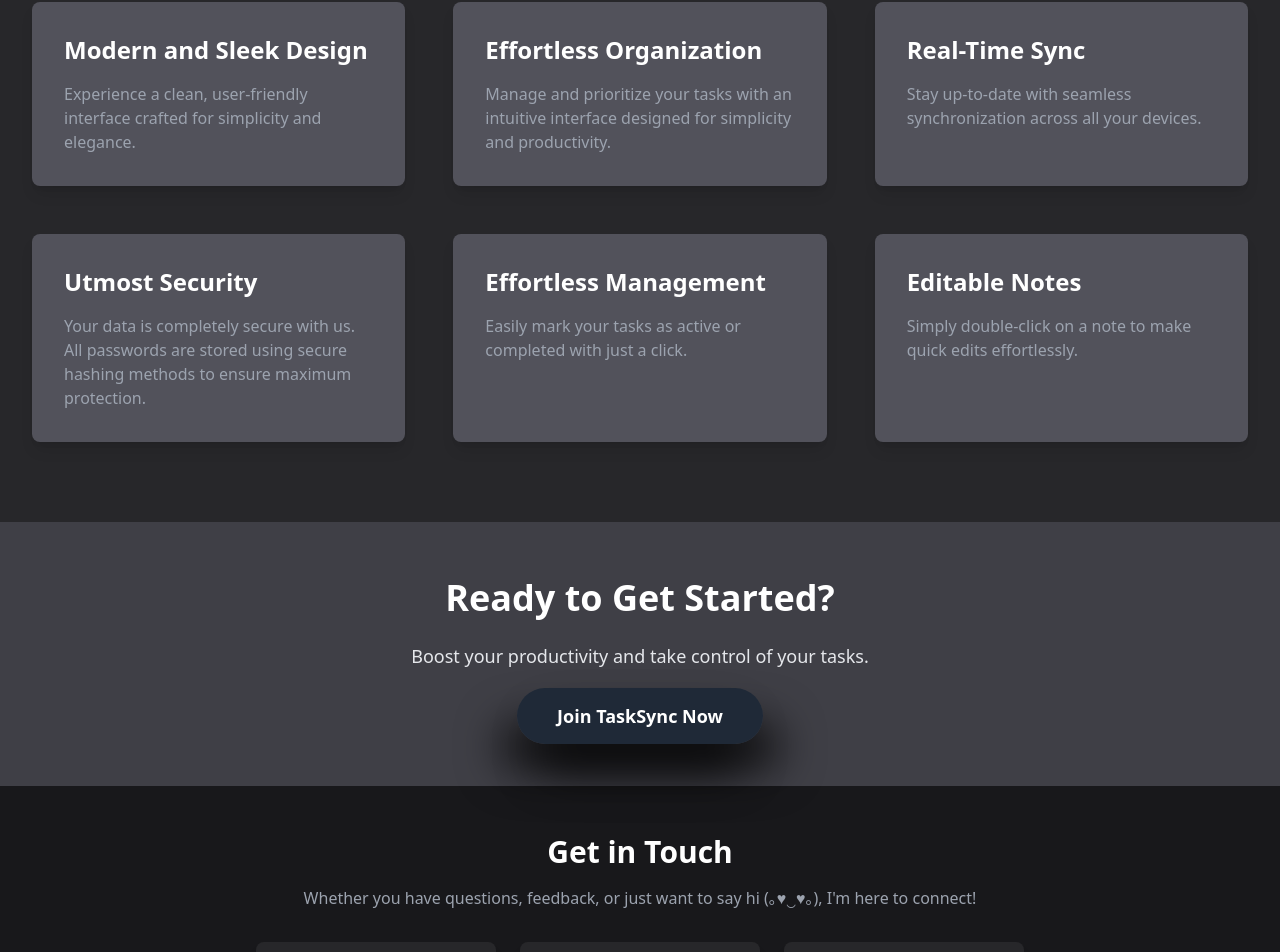
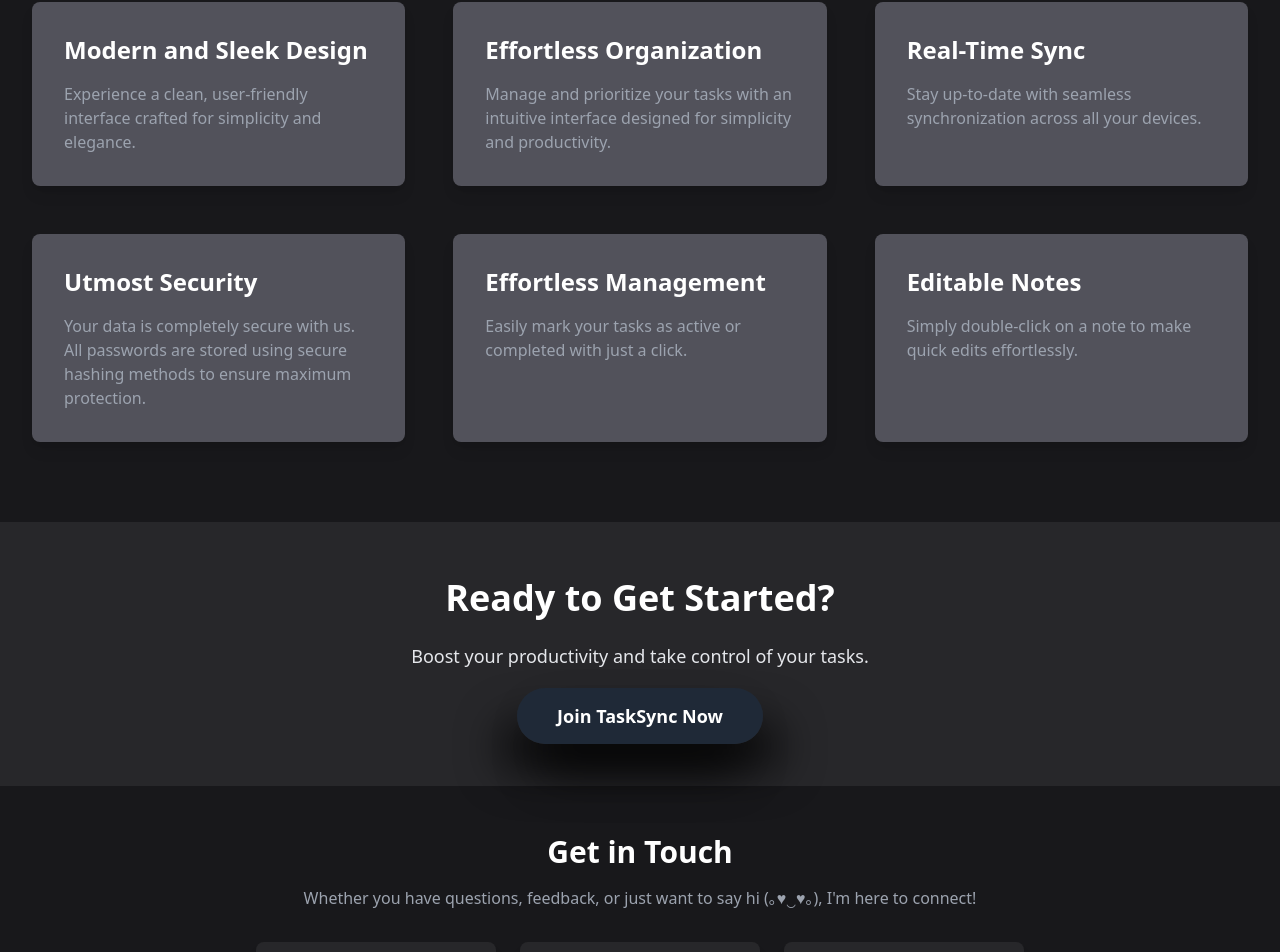
Before and after one commit to Rishav154/TaskSync, a React (Vite) app in the folder frontend/: page / in a window 1280 px wide. Shown: the part 986-1938 px from the top of the page. Built offline with nearby package versions, Linux system fonts and the light colour scheme.

Commit message:
Minor UI update

```diff
--- a/frontend/src/components/Home.jsx
+++ b/frontend/src/components/Home.jsx
@@ -37,7 +37,7 @@ function Home() {
             </header>
 
             {/* Features Section */}
-            <section className="py-20 px-8 bg-zinc-800">
+            <section className="py-20 px-8 bg-zinc-900">
                 <h2 className="text-4xl font-extrabold text-center text-gray-500 mb-16">
                     Why Choose{" "}
                     <span className="text-white font-majorMono">TaskSync</span>?
@@ -103,7 +103,7 @@ function Home() {
                 </div>
             </section>
 
-            <section className="bg-zinc-700 py-14 text-center">
+            <section className="bg-zinc-800 py-14 text-center">
                 <h2 className="text-4xl font-bold text-white mb-6 animate-fadeIn">
                     Ready to Get Started?
                 </h2>
@@ -118,7 +118,6 @@ function Home() {
                 </Link>
             </section>
 
-            {/* Contact Me Section */}
             {/* Contact Me Section */}
             <section className="bg-zinc-900 py-12 px-6">
                 <div className="max-w-3xl mx-auto text-center">
```
